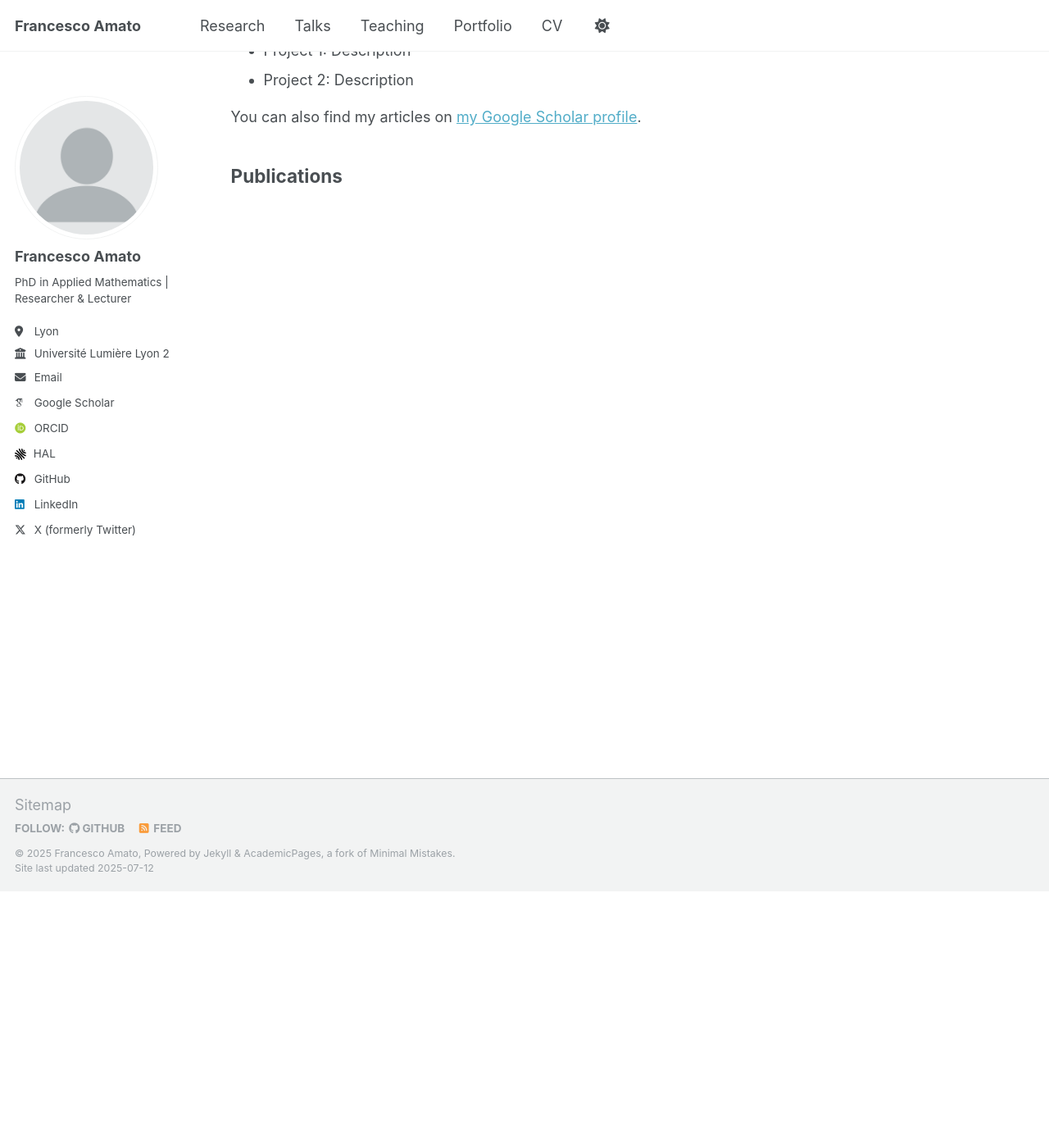
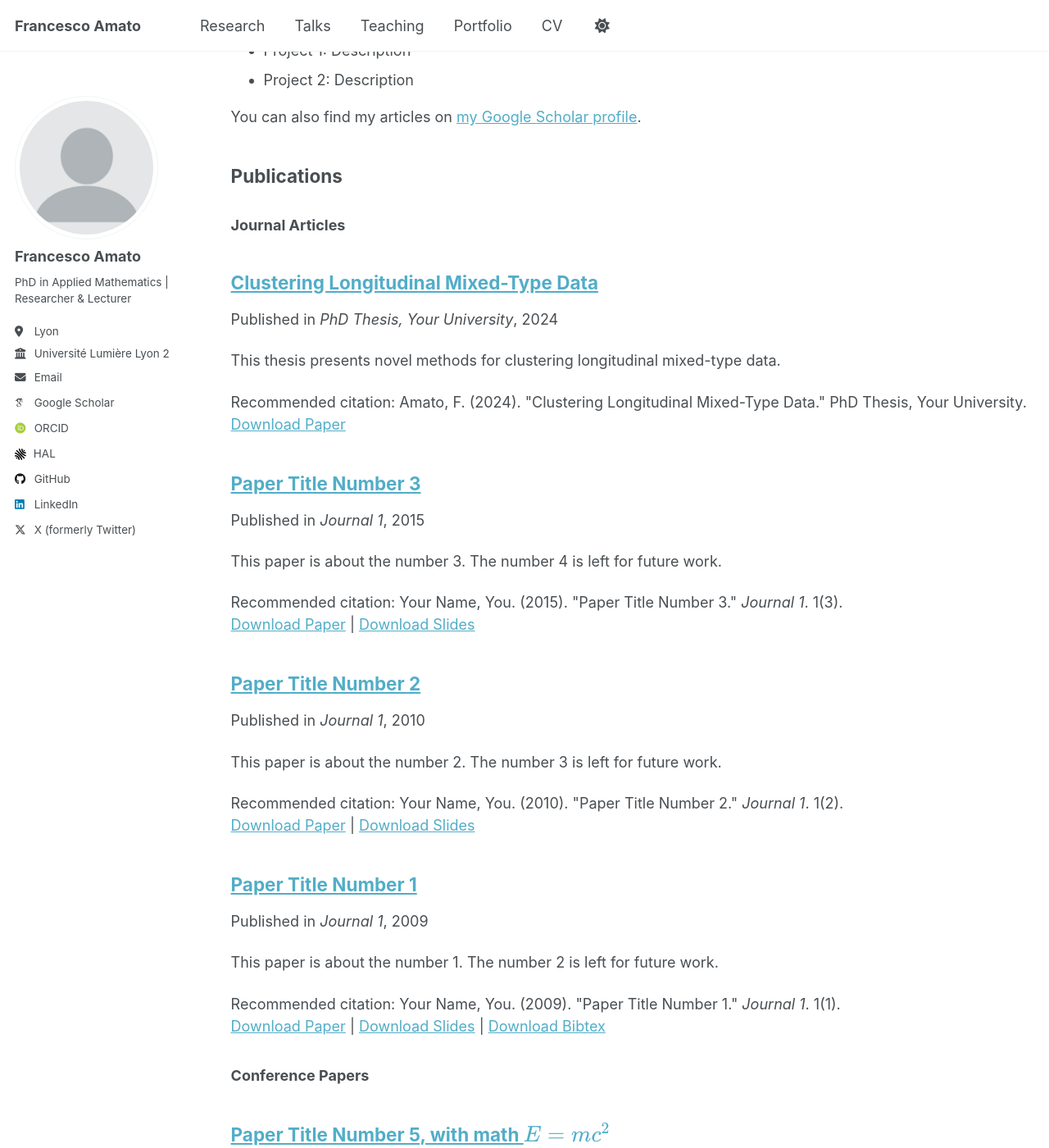
Before and after one commit to FraAmato/FraAmato.github.io, a Jekyll site: the page built from _pages/research.md, in a window 1280 px wide and 1400 px high, scrolled down 313 px. Shown: the whole window at 82% size. Built offline with Jekyll 4.4.1, drawn with Linux system fonts in a browser that asks for light colours; some web fonts are replaced; a script that is not in the unit is left out; part of the change alters nothing that is shown; some of the changed text lies outside the part shown.

```diff
--- a/_config.yml
+++ b/_config.yml
@@ -231,7 +231,10 @@ collections:
   teaching:
     output: true
     permalink: /:collection/:path/
-  research:
+  # research:
+  #   output: true
+  #   permalink: /:collection/:path/
+  publications:
     output: true
     permalink: /:collection/:path/
   portfolio:
```
